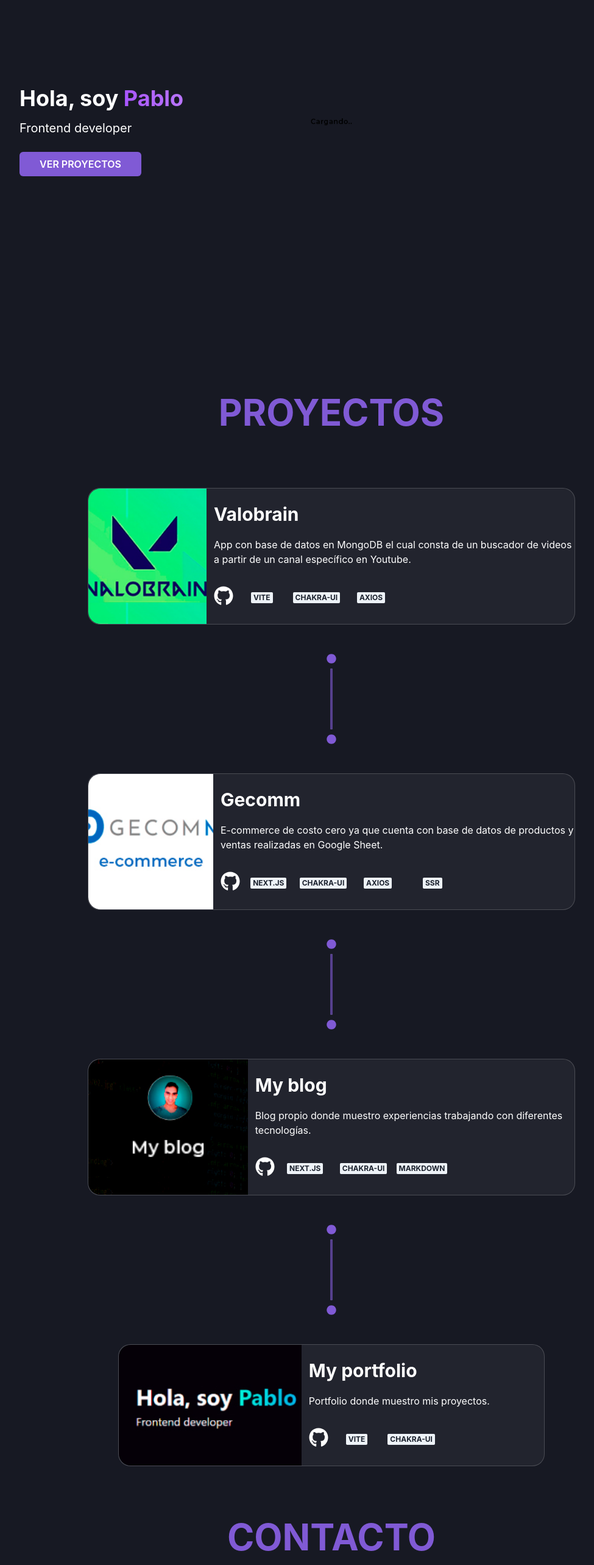
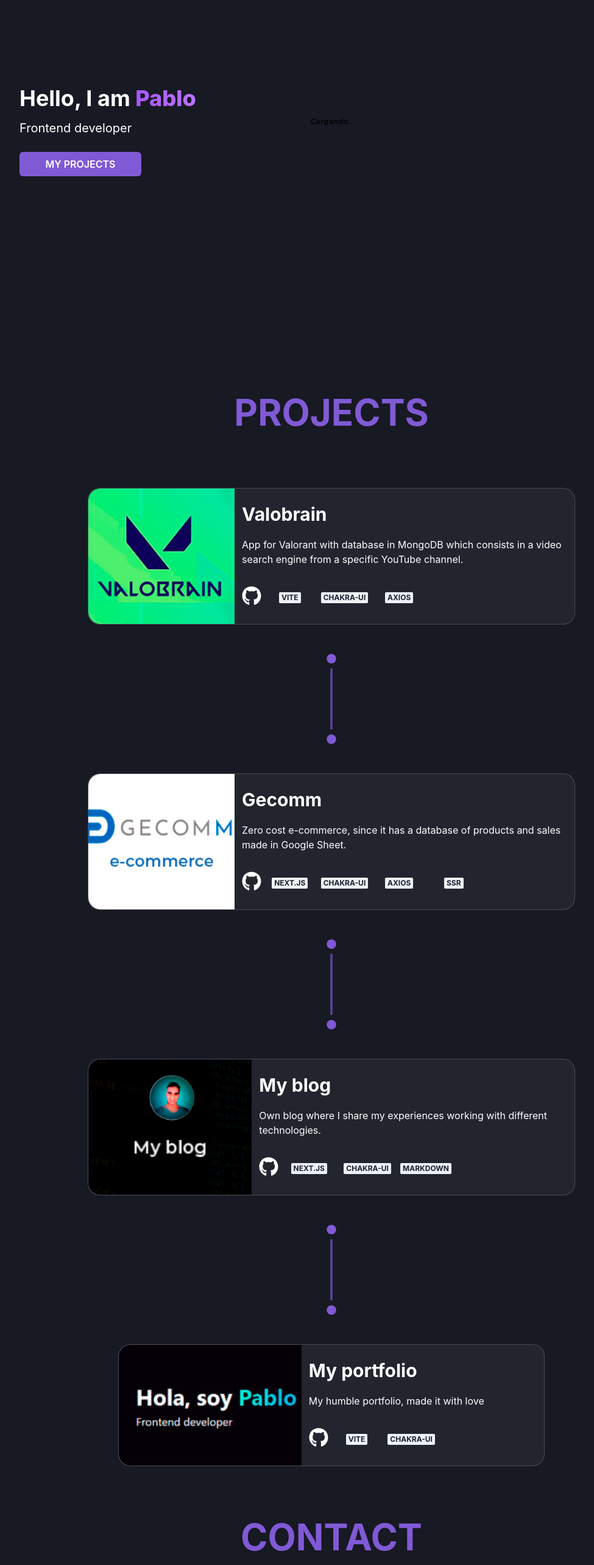
Before and after one commit to pabloramoss/New-portfolio, a Next.js app: page / in a window 1280 px wide. Shown: the part 160-2726 px from the top of the page at 61% size, without its empty margins (96-1071 px from the left). Built offline with nearby package versions, Linux system fonts and the light colour scheme.

Commit message:
fixed link underline, translate to english

```diff
--- a/pages/index.tsx
+++ b/pages/index.tsx
@@ -9,7 +9,7 @@ import Title from "../src/Header/Title"
 
 export default function Home () {
   return (
-    <Flex direction="column" id='HOME' bg="gray.900">
+    <Flex direction="column" id='home' bg="gray.900">
       <AsideBar />
       <Header />
       <Title />
--- a/src/AboutMe/AboutMeSection.tsx
+++ b/src/AboutMe/AboutMeSection.tsx
@@ -6,8 +6,8 @@ import config from '../config';
 const AboutMeSection = ()=> {
 
   return(
-    <Stack id={`${encodeURI("acerca de mi")}`} alignItems="center" justifyContent="center" pb={50}>
-      <Heading fontSize={["40px", "40px","60px","60px"]} py={20} color="purple.500">ACERCA DE MI</Heading>
+    <Stack id={`${encodeURI("about me")}`} alignItems="center" justifyContent="center" pb={50}>
+      <Heading fontSize={["40px", "40px","60px","60px"]} py={20} color="purple.500">ABOUT ME</Heading>
       <FaqComponent body={config.about} title={config.aboutTitle}/>
       <FaqComponent body={config.hardTech} title={config.hardTechTitle}/>
       <FaqComponent body={config.softTech} title={config.softTechTitle}/>
--- a/src/AsideBar/AsideBar.tsx
+++ b/src/AsideBar/AsideBar.tsx
@@ -1,14 +1,14 @@
 import React from 'react';
 import {
-  Stack, Heading, Link, Button, Drawer, DrawerOverlay, DrawerBody, DrawerContent, useDisclosure, Divider, Text, Icon, DrawerCloseButton} from '@chakra-ui/react';
+  Stack, Heading, Link, Button, Drawer, DrawerOverlay, DrawerBody, DrawerContent, useDisclosure, Divider, Text, DrawerCloseButton} from '@chakra-ui/react';
 import {
-  FaBars, FaWindowClose,
+  FaBars,
 } from 'react-icons/fa';
 import SocialMedia from './SocialMedia';
 
 function AsideBar() {
   const { isOpen, onOpen, onClose } = useDisclosure();
-  const sections = ["home","proyectos","contacto","acerca de mi"]
+  const sections = ["home","projects","contact","about me"]
   const menuLinks = sections.map((section) => <Link key={section} href={`#${encodeURI(section)}`}><Heading _hover={{color:"purple.500"}} fontWeight={400} color="white" fontSize={30} onClick={onClose} my={3} colorScheme="purple">{section.toUpperCase()}<Divider py={2} /></Heading></Link>)
 
   return (
--- a/src/AsideBar/SocialMedia.tsx
+++ b/src/AsideBar/SocialMedia.tsx
@@ -1,5 +1,5 @@
 import React from 'react';
-import {HStack, Icon, Heading, IconButton, Link} from "@chakra-ui/react"
+import {HStack, Icon, Link} from "@chakra-ui/react"
 import {
   FaGithub, FaLinkedin, FaTelegram, FaTwitter,
 } from 'react-icons/fa';
@@ -7,7 +7,7 @@ import {
 const SocialMedia = ({color})=> {
 
   return(
-    <HStack spacing={4} id='Proyectos' alignItems="center" justifyContent="center">
+    <HStack spacing={4} id='projects' alignItems="center" justifyContent="center">
       <Link href="/">
         <Icon _hover={{color:"purple.400"}} h={8} w={8} color={color} as={FaLinkedin} />
       </Link>
--- a/src/Contact/ContactSection.tsx
+++ b/src/Contact/ContactSection.tsx
@@ -6,14 +6,14 @@ import config from "../config"
 const ContactSection = ()=> {
 
   return(
-    <Stack id="contacto" alignItems="center" justifyContent="center">
-      <Heading fontSize={["40px", "40px","60px","60px"]} py={20} color="purple.500">CONTACTO</Heading>
-      <Text pb={6} color="white">Puedes contactarme a través de:</Text>
+    <Stack id="contact" alignItems="center" justifyContent="center">
+      <Heading fontSize={["40px", "40px","60px","60px"]} py={20} color="purple.500">CONTACT</Heading>
+      <Text pb={6} color="white">You can contact me through:</Text>
       <Stack direction={["column","column","row","row"]} justifyContent='center' width="150px" spacing={5}>
-        <Link href={config.linkedin} isExternal>
+        <Link _hover={{textDecoration: "none"}} href={config.linkedin} isExternal>
           <Button border="2px solid transparent" _hover={{bg:"gray.900", border:"2px", borderColor:"purple.500"}} px={8} py={4} w="100%" colorScheme="purple" rightIcon={<FaLinkedin />}>Linkedin</Button>
         </Link>
-        <Link href={config.telegram} isExternal>
+        <Link _hover={{textDecoration: "none"}} href={config.telegram} isExternal>
           <Button border="2px solid transparent" _hover={{bg:"gray.900", border:"2px", borderColor:"purple.500"}} px={8} py={4} w="100%" colorScheme="purple" rightIcon={<FaTelegram />}>Telegram</Button>
         </Link>
       </Stack>
--- a/src/Header/Header.tsx
+++ b/src/Header/Header.tsx
@@ -8,8 +8,8 @@ const Header = () => {
       <Flex display={["none","none","flex","flex"]}>
         <Flex position="absolute">
           <Box zIndex={3} >
-            <Link href="#PROYECTOS">
-              <Tooltip placement="top" label="Proyectos">
+            <Link href="#projects">
+              <Tooltip placement="top" label="Projects">
                 <Box
                   h="19%"
                   w="15%"
@@ -21,8 +21,8 @@ const Header = () => {
                   />
                 </Tooltip>
             </Link>
-            <Link href="#CONTACTO">
-              <Tooltip placement="top" label="Contacto">
+            <Link href="#contact">
+              <Tooltip placement="top" label="Contact">
                 <Box
                   h="6%"
                   w="6%"
@@ -34,8 +34,8 @@ const Header = () => {
                 />
               </Tooltip>
             </Link>
-            <Link href={`#${encodeURI("ACERCA DE MI")}`}>
-              <Tooltip placement="top" label="Acerca de mi">
+            <Link href={`#${encodeURI("about me")}`}>
+              <Tooltip placement="top" label="About me">
                 <Box
                   h="17%"
                   w="5%"
--- a/src/Header/Title.tsx
+++ b/src/Header/Title.tsx
@@ -27,10 +27,11 @@ const Title: React.FC = () => {
         <Heading
         color="white"
         size="xl"
-        >Hola, soy <Box
+        >Hello, I am <Box
         as="span"
         bgGradient='linear(to-r, #a956ff, #b975ff)'
         bgClip='text'
+        fontWeight={800}
         >
           Pablo
           </Box>
@@ -51,7 +52,7 @@ const Title: React.FC = () => {
             colorScheme='purple'
             width="200px"
             >
-              VER PROYECTOS
+              MY PROJECTS
             </Button>
           </MotionBox>
         </Link>
--- a/src/Projects/ProjectCard.tsx
+++ b/src/Projects/ProjectCard.tsx
@@ -1,4 +1,4 @@
-import { Heading, Icon, Flex,  Image, Link, Stack, Text, Badge, Grid } from "@chakra-ui/react";
+import { Heading, Icon, Flex,  Image, Link, Stack, Text, Badge, Grid, AspectRatio } from "@chakra-ui/react";
 import React from 'react';
 import { FaGithub } from "react-icons/fa";
 import {motion} from "framer-motion"
@@ -27,11 +27,12 @@ const ProjectCard = (props)=> {
         borderTopRightRadius={["20","20","0","0"]}
         height="100%"
         width="100%"
+        minW={240}
         />
       </Link>
       <Stack gap={6} px={["6","6","0","0"]} py={6} justifyContent="space-between" alignItems="start">
         <Stack gap={3} justifyContent="start" alignItems="start">
-          <Link href={props.url} >
+          <Link _hover={{textDecoration: "none"}} href={props.url} >
             <Heading _hover={{color: "purple.500"}} pe={4} fontSize={["22px","22px","30px","30px",]} color="white">{props.title}</Heading>
           </Link>
           <Text color="white">{props.description}</Text>
--- a/src/Projects/ProjectSection.tsx
+++ b/src/Projects/ProjectSection.tsx
@@ -7,8 +7,8 @@ import config from "../config"
 const ProjectSection = ()=> {
 
   return(
-    <Stack id='proyectos' alignItems="center" justifyContent="center">
-      <Heading fontSize={["40px", "40px","60px","60px"]} color="purple.500" py={20} >PROYECTOS</Heading>
+    <Stack id='projects' alignItems="center" justifyContent="center">
+      <Heading fontSize={["40px", "40px","60px","60px"]} color="purple.500" py={20} >PROJECTS</Heading>
       <ProjectCard
       title="Valobrain"
       src={config.project1BannerMobile}
--- a/src/config.js
+++ b/src/config.js
@@ -31,24 +31,24 @@ const config = {
   project4Tech: ["NEXT.JS", "CHAKRA-UI","AXIOS", "SSR"],
   project5Tech: ["NEXT.JS", "CHAKRA-UI","AXIOS", "SSR"],
   project6Tech: ["NEXT.JS", "CHAKRA-UI","AXIOS", "SSR"],
-  project1Description: "App con base de datos en MongoDB el cual consta de un buscador de videos a partir de un canal específico en Youtube.",
-  project2Description: "E-commerce de costo cero ya que cuenta con base de datos de productos y ventas realizadas en Google Sheet.",
-  project3Description: "Blog propio donde muestro experiencias trabajando con diferentes tecnologías.",
-  project4Description: "Portfolio donde muestro mis proyectos.",
+  project1Description: "App for Valorant with database in MongoDB which consists in a video search engine from a specific YouTube channel.",
+  project2Description: "Zero cost e-commerce, since it has a database of products and sales made in Google Sheet.",
+  project3Description: "Own blog where I share my experiences working with different technologies.",
+  project4Description: "My humble portfolio, made it with love",
   project5Description: "",
   project6Description: "",
-  siteUrl: "https://pabloramos.vercel.app",
+  siteUrl: "https://portfoliopabloramos.vercel.app",
   twitter: "https://twitter.com/rpablo_dev",
   github: "https://github.com/pabloramoss",
   linkedin: "https://www.linkedin.com/in/pablo-ramos-9019a0230/",
-  aboutTitle: "Acerca de mi",
-  hardTechTitle: "Habilidades técnicas",
-  softTechTitle: "Habilidades blandas",
-  futureTitle: "Planes a futuro",
-  about: "Me dedico al desarrollo de aplicaciones web. Me especializo en desarrollo frontend con React. Me gusta involucrarme en proyectos nuevos, aprender nuevas tecnologías, resolver problemas complejos y optimizar procesos.",
-  hardTech: "HTML, CSS, Javascript, Typescript, React, React-Testing-Library, Next.js, Chakra-UI, Framer-motion, MongoDB, Firebase Auth y Firestore, Git, Github, Figma, Photoshop.",
-  softTech: "Comunicación, trabajo en equipo, flexibilidad, creatividad, gestión del tiempo, planificación.",
-  future: "Mi objetivo es seguir especializándome en frontend y UI/UX. Otro objetivo es aprender todo lo relacionado con web3 como programación con Solidity, Web3.js, .Ether.js, etc.",
+  aboutTitle: "Who am I?",
+  hardTechTitle: "Hard skills",
+  softTechTitle: "Soft skills",
+  futureTitle: "Future plans",
+  about: "I am a frontend developer, passionate for learning about any kind of technology, always trying to improve my skills challenging myself. Currently working with React (especially with NextJS). Hope you found here who you are looking for. Greetings!",
+  hardTech: "HTML, CSS, Javascript, Typescript, React, Next.js, Chakra-UI, Framer-motion, MongoDB, Git, Github, Figma, Photoshop.",
+  softTech: "Comunication, teamwork, flexibility, creativity, time management, planification.",
+  future: "Mi goal is keep improving my frontend and UI/UX skills. Also, I would like to learn everything related to web3 like Solidity, Web3.js, Ether.js, etc.",
   telegram: "https://tttttt.me/pablooramoss",
   cv: ""
 };
```
